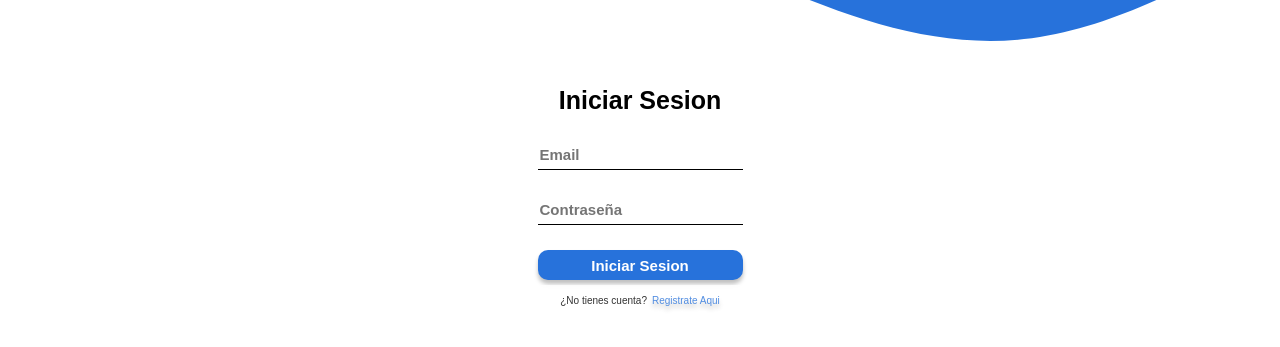
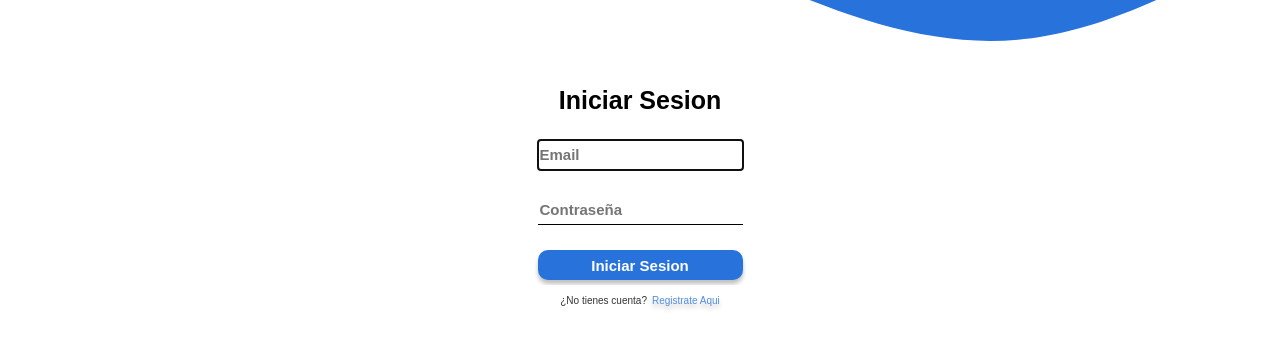
Before and after one commit to carlos0318/Action-for-the-ocean, a React (Vite) app in the folder client/: page /login in a window 1280 px wide. Shown: the part 207-554 px from the top of the page. Built offline with nearby package versions, Linux system fonts and the light colour scheme.

Commit message:
fixed login and register

```diff
--- a/client/src/pages/Login.jsx
+++ b/client/src/pages/Login.jsx
@@ -29,7 +29,7 @@ const Login = () => {
       <div className="login-box">
         <h1>Iniciar Sesion</h1>
         <form onSubmit={handleSubmit}>
-          <input type="text" placeholder="Email" onChange={e => setEmail(e.target.value)} />
+          <input type="text" autoFocus placeholder="Email" onChange={e => setEmail(e.target.value)} />
           <input type="password" placeholder="Contraseña" onChange={e => setPassword(e.target.value)} />
 
           {error && <p className="error">Contraseña o correo incorrectos</p>}
--- a/client/src/pages/Register.jsx
+++ b/client/src/pages/Register.jsx
@@ -40,7 +40,7 @@ const Register = () => {
       <div className="register-container">
         <h1>Registro</h1>
         <form onSubmit={handleCreateUser}>
-          <input type="text" name="nombre" id="" placeholder="Nombre"  onChange={e => setUser({...user, name: e.target.value})} />
+          <input type="text" autoFocus name="nombre" id="" placeholder="Nombre"  onChange={e => setUser({...user, name: e.target.value})} />
           <input type="text" name="apellido" id="" placeholder="Apellido" onChange={e => setUser({...user, lastName: e.target.value})} />
           <input type="email" name="email" id="" placeholder="Email" onChange={e => setUser({...user, email: e.target.value})} />
           <input
--- a/client/src/styles/Login.css
+++ b/client/src/styles/Login.css
@@ -5,6 +5,10 @@
     height: 100vh;
     width: 100vw;
     position: relative;
+}
+
+.login-box {
+    z-index: 10;
 }
 
 h1 {
```
